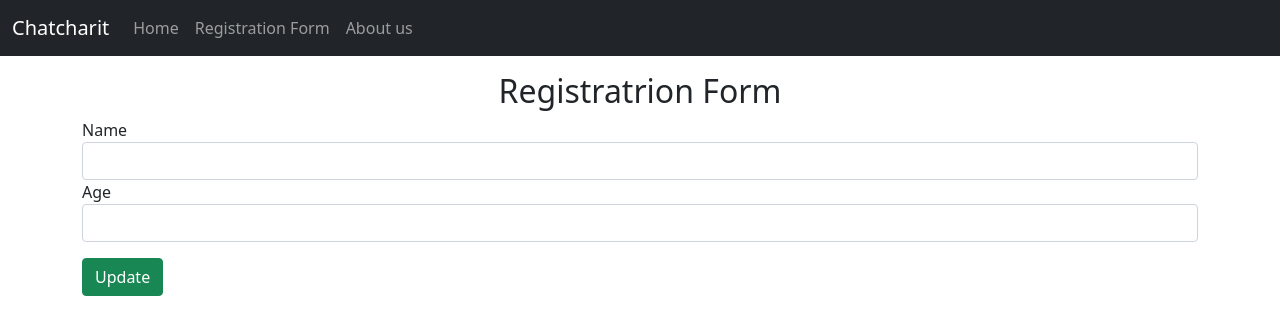
After one commit to ChatcharitCh/BasicDjango, a Django app: page /edit/1 in a window 1280 px wide. The commit adds this page. Shown: the top 335 px of the page. Run offline with Django 4.2, Linux system fonts and the light colour scheme.

Commit message:
Edit Data

```diff
--- /dev/null
+++ b/myapp/templates/edit.html
@@ -0,0 +1,24 @@
+{% extends "base.html" %}
+
+{% block title %}
+    <title>
+        Edit Data
+    </title>
+
+{% endblock %}
+
+{% block content %}
+    <h2 class="text-center">Registratrion Form</h2>
+    <form method="post" action="">
+        {% csrf_token %}
+        <div class="form-group">
+            <label for ="name">Name</label>
+            <input type="text" name="name" class="form-control">
+        </div>
+        <div class="form-group mb-3">
+            <label for ="age">Age</label>
+            <input type="number" name="age" class="form-control">
+        </div>
+        <input type="submit" value ="Update" class="btn btn-success">
+    </form>
+{% endblock %}
--- a/myapp/templates/index.html
+++ b/myapp/templates/index.html
@@ -34,7 +34,7 @@
             <td>{{person.name}}</td>
             <td>{{person.age}}</td>
             <td>{{person.date}}</td>
-            <td><a href="#" class="btn btn-warning">Edit</td>
+            <td><a href="edit/{{person.id}}" class="btn btn-warning">Edit</td>
             <td><a href="#" class="btn btn-danger">Delete</td>
           </tr>
           {% endfor %}
--- a/myapp/urls.py
+++ b/myapp/urls.py
@@ -5,5 +5,6 @@ from myapp import views
 urlpatterns = [
     path('', views.index), # ตัวแรกเป็นชื่อพาท(ถ้าค่าเปล่าๆ คือ หน้าแรก) ตัวที่สองเป็นกระบวนการทำงาน
     path('about', views.about),
-    path('form', views.form)
+    path('form', views.form),
+    path('edit/<person_id>', views.edit) # ชื่อ path ตามด้วยพารามิเตอร์
 ]
--- a/myapp/views.py
+++ b/myapp/views.py
@@ -29,3 +29,6 @@ def form(request):
         return redirect("/")
     else :
         return render(request, "form.html")
+
+def edit(request, person_id):
+    return render(request, "edit.html")
```
